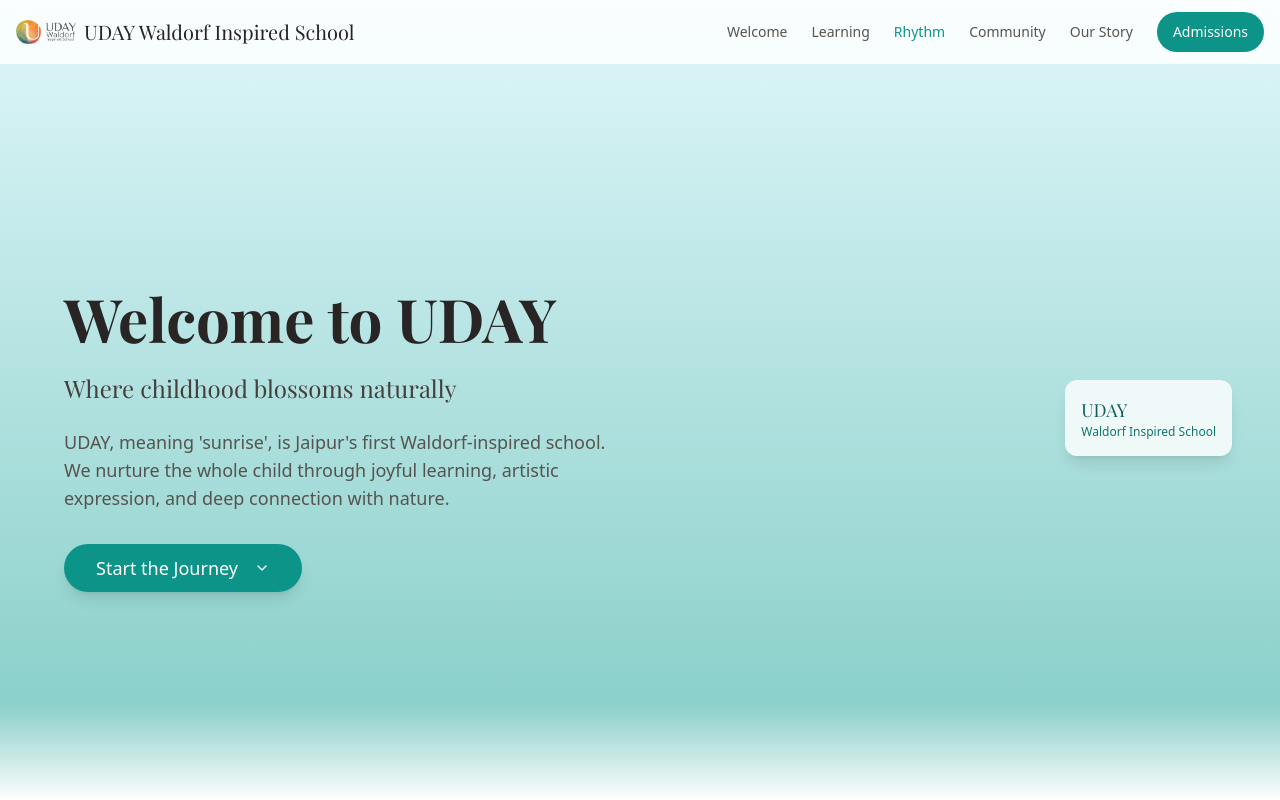
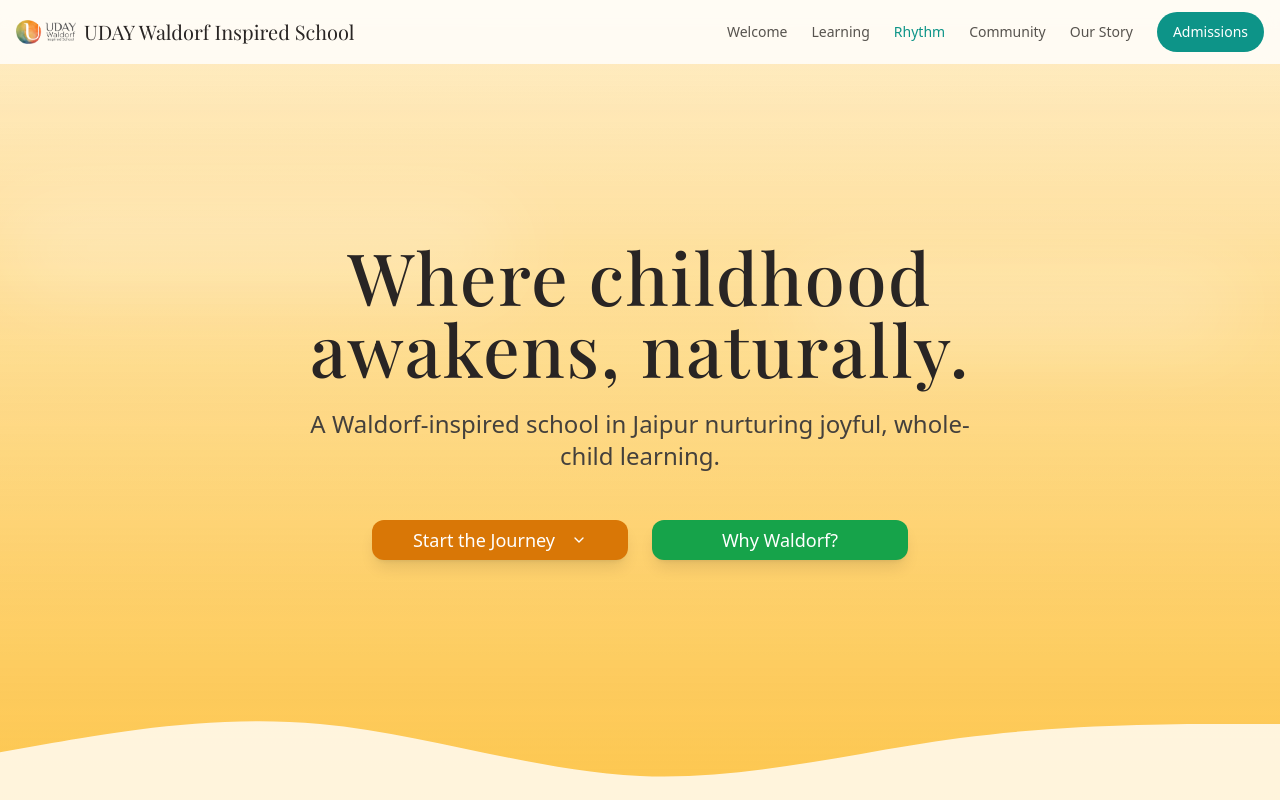
Before and after one commit to Prashna-PESPL/uday-waldorf, a Next.js app: page / in a window 1280 px wide. Shown: the top 800 px of the page. Built offline with nearby package versions, Linux system fonts and the light colour scheme; a web font is replaced by a local one.

Commit message:
auto-commit for 0473747d-c55f-4702-bcce-b41adaf493a7

```diff
--- a/app/page.tsx
+++ b/app/page.tsx
@@ -161,50 +161,55 @@ export default function Home() {
       {/* Dawn - Welcome Section */}
       <section
         ref={(el) => (sectionsRef.current.dawn = el)}
-        className="min-h-screen pt-20 flex flex-col justify-center relative overflow-hidden"
+        className="h-screen w-full flex flex-col items-center justify-center relative overflow-hidden"
         style={{
-          background: "linear-gradient(to bottom, #e0f7fa 0%, #80cbc4 100%)",
+          background: "linear-gradient(to bottom, #FFF3E0 0%, #FFCC80 100%)",
         }}
       >
-        {/* Background texture removed */}
-        <div className="container mx-auto px-4 py-16 relative z-10">
-          <div className="grid md:grid-cols-2 gap-8 items-center max-w-6xl mx-auto">
-            <div className="order-2 md:order-1 text-left animate-fadeIn">
-              <h1 className="text-4xl md:text-6xl font-serif font-bold text-stone-800 mb-6 animate-slideUp">Welcome to UDAY</h1>
-              <p className="text-xl md:text-2xl font-serif text-stone-700 mb-6 leading-relaxed animate-slideUp animation-delay-200">
-                Where childhood blossoms naturally
-              </p>
-              <p className="text-lg text-stone-600 mb-8 animate-slideUp animation-delay-300">
-                UDAY, meaning 'sunrise', is Jaipur's first Waldorf-inspired school. We nurture the whole child through
-                joyful learning, artistic expression, and deep connection with nature.
-              </p>
+        {/* Animated sunrise effect */}
+        <div className="absolute inset-0 overflow-hidden">
+          <div className="absolute top-[-30%] left-1/2 transform -translate-x-1/2 w-[150%] h-[150%] rounded-[100%] bg-gradient-to-t from-amber-400/70 via-amber-300/40 to-transparent animate-pulse" style={{animationDuration: '8s'}}></div>
+        </div>
+
+        {/* Soft clouds */}
+        <div className="absolute top-1/4 left-0 w-[40%] h-24 rounded-full bg-white/20 blur-2xl"></div>
+        <div className="absolute top-1/3 right-10 w-[35%] h-20 rounded-full bg-white/20 blur-2xl"></div>
+
+        {/* Text overlay with centered content */}
+        <div className="container mx-auto px-4 relative z-10 text-center">
+          <div className="max-w-3xl mx-auto">
+            <h1 className="text-4xl sm:text-5xl md:text-6xl lg:text-7xl font-serif font-medium text-stone-800 mb-6 animate-fadeIn leading-tight tracking-wide">
+              Where childhood awakens, naturally.
+            </h1>
+            <p className="text-lg sm:text-xl md:text-2xl font-sans text-stone-700 mb-12 animate-fadeIn animation-delay-200 max-w-2xl mx-auto">
+              A Waldorf-inspired school in Jaipur nurturing joyful, whole-child learning.
+            </p>
+
+            <div className="flex flex-col sm:flex-row items-center justify-center gap-4 sm:gap-6 animate-fadeIn animation-delay-300">
               <Button
                 onClick={() => scrollToSection("morning")}
-                className="rounded-full bg-teal-600 hover:bg-teal-700 text-white px-8 py-6 text-lg animate-slideUp animation-delay-400 shadow-lg hover:shadow-xl transition-all duration-300"
+                className="rounded-lg bg-amber-600 hover:bg-amber-700 text-white px-8 py-4 text-lg shadow-lg hover:shadow-xl transition-all duration-300 w-64"
               >
                 Start the Journey <ChevronDown className="ml-2 h-5 w-5" />
               </Button>
-            </div>
-            <div className="order-1 md:order-2 relative h-80 md:h-auto animate-fadeIn animation-delay-300">
-              <div className="relative h-full rounded-2xl overflow-hidden shadow-xl">
-                <Image
-                  src="https://images.unsplash.com/photo-1527212986666-4d2d47a80d5f"
-                  alt="Child in nature at UDAY Waldorf School"
-                  fill
-                  className="object-cover rounded-2xl transition-transform duration-700 hover:scale-105"
-                  sizes="(max-width: 768px) 100vw, 50vw"
-                  priority
-                />
-                <div className="absolute inset-0 bg-gradient-to-b from-transparent via-transparent to-teal-900/30"></div>
-              </div>
-              <div className="absolute -bottom-4 -right-4 bg-white/80 backdrop-blur-sm p-4 rounded-xl shadow-lg">
-                <div className="font-serif text-teal-800 text-lg">UDAY</div>
-                <div className="text-xs text-teal-700">Waldorf Inspired School</div>
-              </div>
+
+              <Button
+                onClick={() => scrollToSection("sunset")}
+                className="rounded-lg bg-green-600 hover:bg-green-700 text-white px-8 py-4 text-lg shadow-lg hover:shadow-xl transition-all duration-300 w-64"
+              >
+                Why Waldorf?
+              </Button>
             </div>
           </div>
         </div>
-        <div className="absolute bottom-0 left-0 right-0 h-24 bg-gradient-to-t from-white to-transparent"></div>
+
+        {/* Subtle nature elements */}
+        <div className="absolute bottom-0 left-0 right-0">
+          <svg xmlns="http://www.w3.org/2000/svg" viewBox="0 0 1440 150" fill="none" preserveAspectRatio="none" className="w-full h-auto">
+            <path d="M0,96L60,85.3C120,75,240,53,360,64C480,75,600,117,720,122.7C840,128,960,96,1080,80C1200,64,1320,64,1380,64L1440,64L1440,150L1380,150C1320,150,1200,150,1080,150C960,150,840,150,720,150C600,150,480,150,360,150C240,150,120,150,60,150L0,150Z"
+                  fill="#ffffff" fillOpacity="0.8"/>
+          </svg>
+        </div>
       </section>
 
       {/* Morning - Learning Section */}
```
